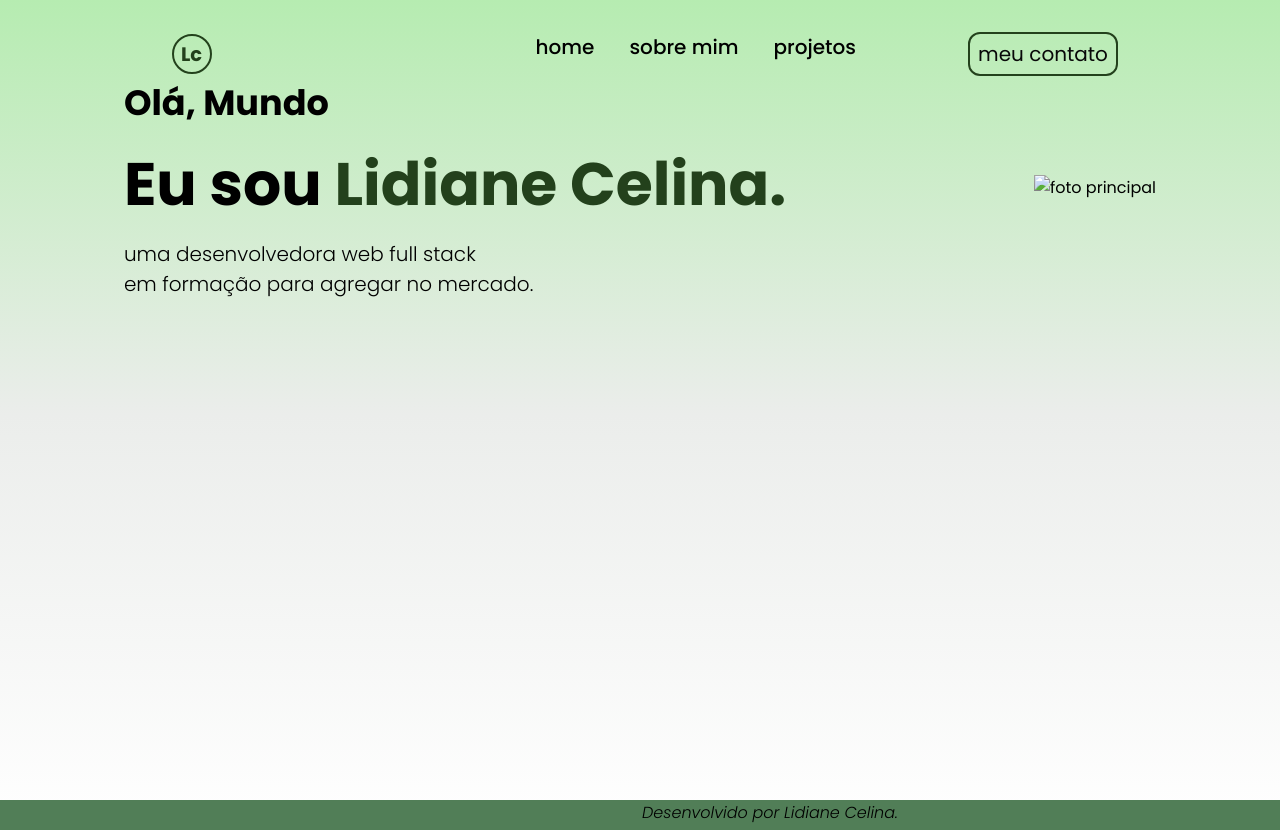
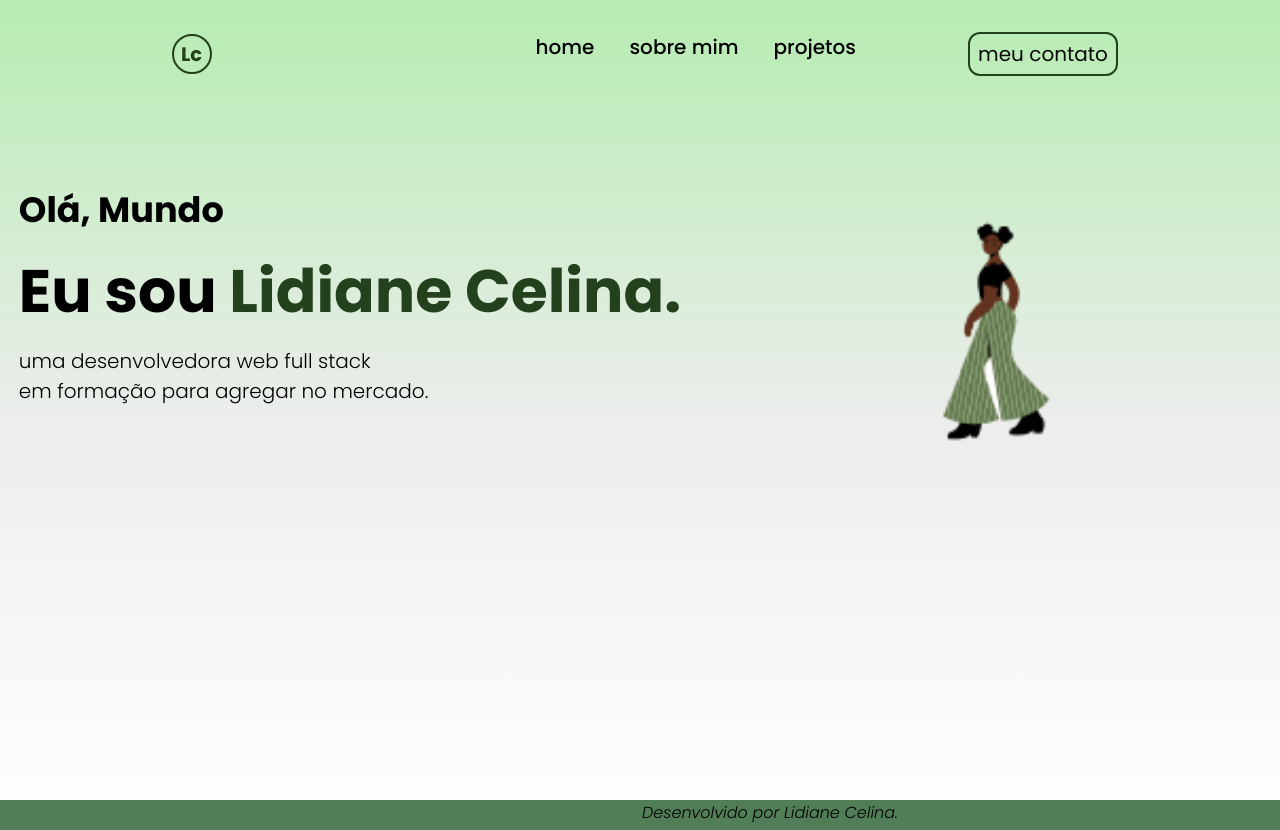
Before and after one commit to celiname/Portfolio, a plain HTML site: page index.html in a window 1280 px wide. Shown: the top 830 px of the page. Drawn offline with Linux system fonts and the light colour scheme.

Commit message:
Update index.html
j

```diff
--- a/index.html
+++ b/index.html
@@ -53,8 +53,7 @@
             </div>
             <!--imagem ao lado-->
             <article>
-                <img
-                    src="icone.png"
+                <img src="/imagens/icone.png"
                     alt="foto principal"
                 >
             </article>
```
